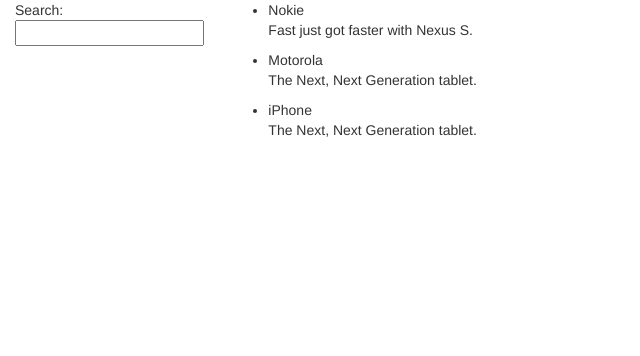
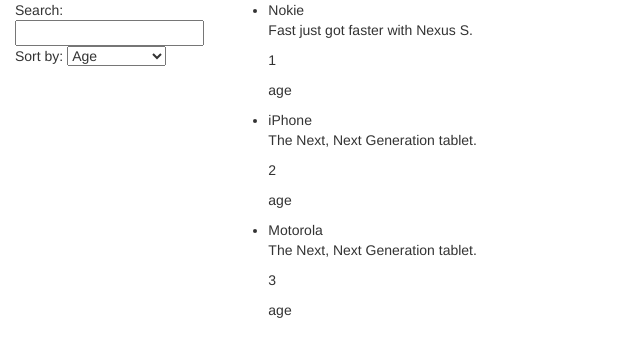
Before and after one commit to cinderellayy/angular-practice, a website: page app/index.html in a window 1280 px wide. Shown: the whole page, without its empty margins (0-640 px from the left). Drawn offline with nearby package versions, Linux system fonts and the light colour scheme.

Commit message:
step-4 排序.

```diff
--- a/app/index.html
+++ b/app/index.html
@@ -15,12 +15,19 @@
             <div class="col-md-2">
                 Search:
                 <input ng-model="query">
+                Sort by:
+                <select ng-model="orderProp">
+                    <option value="name">Alphabetical</option>
+                    <option value="age">Age</option>
+                </select>
             </div>
             <div class="col-md-10">
                 <ul class="phones">
-                    <li ng-repeat="phone in phones | filter:query">
+                    <li ng-repeat="phone in phones | filter:query | orderBy:orderProp">
                         <span>{{phone.name}}</span>
                         <p>{{phone.snippet}}</p>
+                        <p>{{phone.age}}</p>
+                        <p>{{orderProp}}</p>
                     </li>
                 </ul>
             </div>
--- a/app/js/controller.js
+++ b/app/js/controller.js
@@ -1,12 +1,18 @@
-var app = angular.module('phonecatApp',[]);
+var app = angular.module('phonecatApp', []);
 
-app.controller('PhoneListCtrl',['$scope',function($scope){
-	$scope.phones = [
-    {"name": "Nokie",
-     "snippet": "Fast just got faster with Nexus S."},
-    {"name": "Motorola",
-     "snippet": "The Next, Next Generation tablet."},
-    {"name": "iPhone",
-     "snippet": "The Next, Next Generation tablet."}
-  ];
+app.controller('PhoneListCtrl', ['$scope', function($scope) {
+    $scope.phones = [{
+        "name": "Nokie",
+        "snippet": "Fast just got faster with Nexus S.",
+        'age': 1
+    }, {
+        "name": "Motorola",
+        "snippet": "The Next, Next Generation tablet.",
+        "age": 3
+    }, {
+        "name": "iPhone",
+        "snippet": "The Next, Next Generation tablet.",
+        "age": 2
+    }];
+    $scope.orderProp = 'age';
 }]);
```
